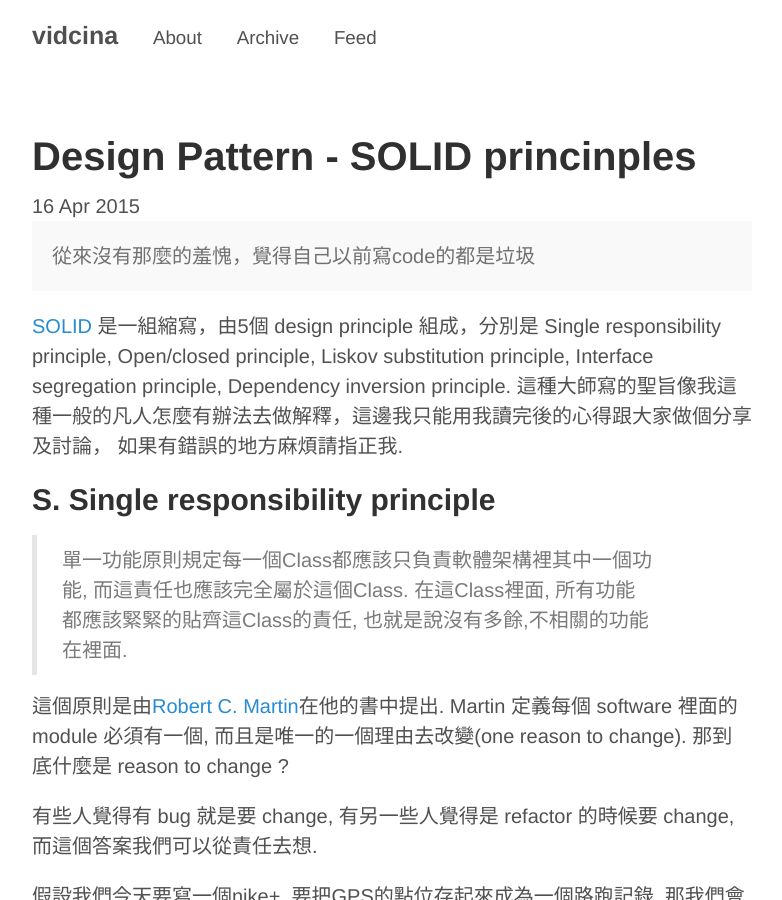
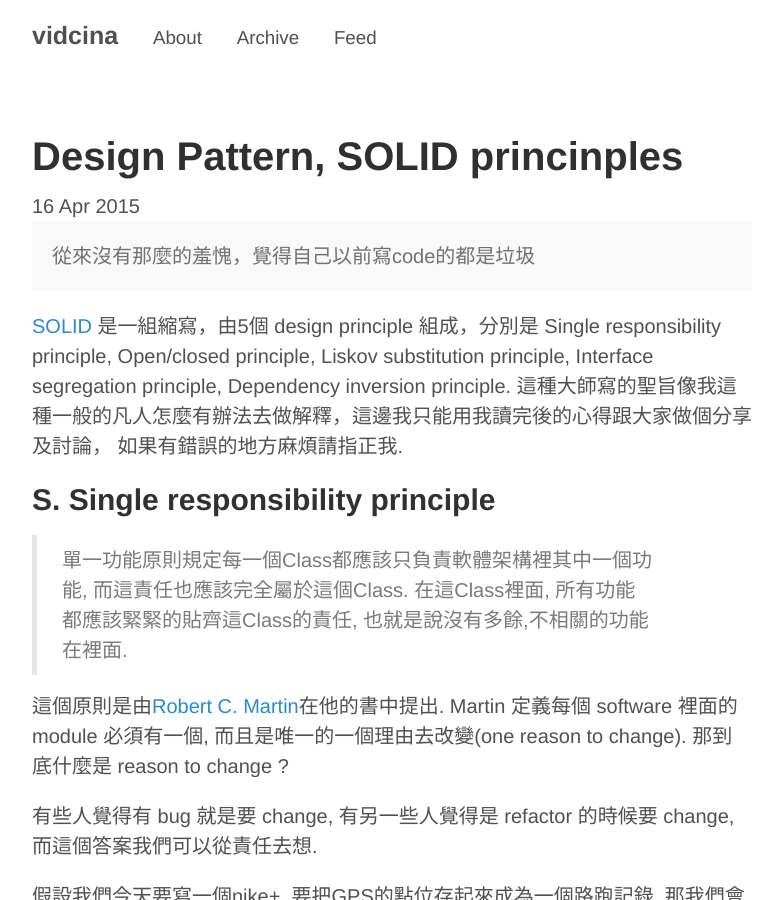
Before and after one commit to vidcina/vidcina.github.io, a Jekyll site: the page built from _posts/2015-04-16-single-responsibility-principle.md, in a window 1280 px wide and 900 px high. Shown: the whole window, without its empty margins (248-1030 px from the left). Built offline with Jekyll 4.4.1, drawn with Linux system fonts in a browser that asks for light colours; comment, search, counter and statistics services are not loaded.

Commit message:
fix page

```diff
--- a/_posts/2015-04-16-single-responsibility-principle.md
+++ b/_posts/2015-04-16-single-responsibility-principle.md
@@ -1,6 +1,6 @@
 ---
 layout: post
-title: Design Pattern - SOLID princinples
+title: Design Pattern, SOLID princinples
 ---
 
 <div class="message">
@@ -43,6 +43,7 @@ GPSTracker本來的用意就是記錄GPS的結果, 要如何把這些記錄存
 讓所有個功能都緊緊的與他該做的事情貼齊.
 
 Martin 在[一篇文章](http://blog.8thlight.com/uncle-bob/2014/05/08/SingleReponsibilityPrinciple.html)也點出了single responsibility principle的精髓
+
 > This principle is about people.
 
 當我們今天寫了一個module, 我們會希望只會有一個人, 或是一群人代表某個商業邏輯, 來發出修改.
@@ -58,4 +59,5 @@ Martin 在[一篇文章](http://blog.8thlight.com/uncle-bob/2014/05/08/SingleRep
 > If the application changes in ways that affect the signature of the connection functions, then the design will smell of Rigidity... In that case the two responsibilities should be separated. If, on the other hand, the application is not changing in ways that cause the two responsibilities to change at different times, then there is no need to separate them. 如果application沒有辦法用某種方式, 使得兩種責任分別在不同的時間發生改變, 也就是說兩種責任一定一起改變, 那我們不分開他們也沒關係.
 
 最後還是列出Martin對SRP的另一種解釋:
+
 > Gather together the things that change for the same reasons. Separate those things that change for different reasons.把因為相同原因而發生改變的事情包起來, 分開那些因為不同原因而改變的事情
```
